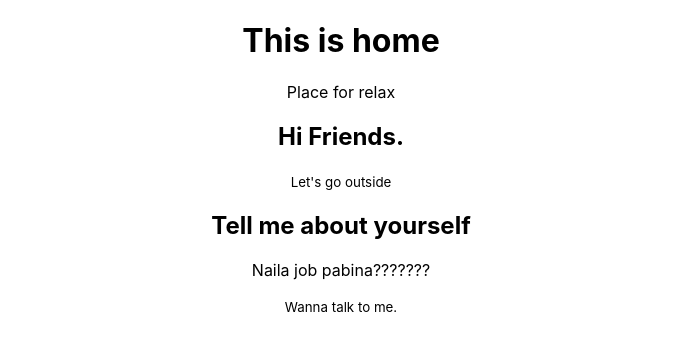
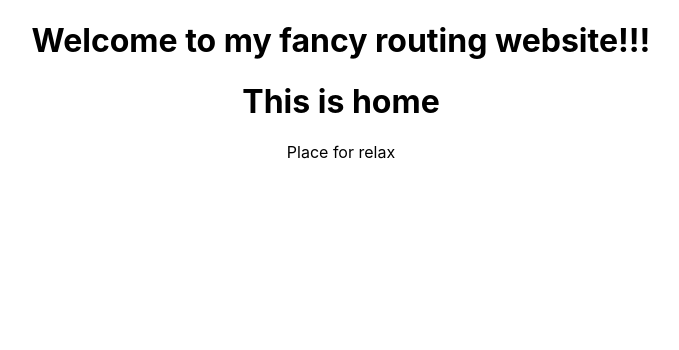
Before and after one commit to Mofazzal-145/react-router, a React (Create React App) app: page / in a window 1280 px wide. Shown: the top 350 px of the page, without its empty margins (299-978 px from the left). Built offline with nearby package versions, Linux system fonts and the light colour scheme.

Commit message:
declaring route

```diff
--- a/src/App.js
+++ b/src/App.js
@@ -1,14 +1,21 @@
+import { Route, Routes } from 'react-router-dom';
 import './App.css';
 import About from './components/About/About';
 import Friends from './components/Friends/Friends';
 import Home from './components/Home/Home';
+import NotFound from './components/NotFound/NotFound';
+
 
 function App() {
   return (
     <div className="App">
-     <Home></Home>
-     <Friends></Friends>
-     <About></About>
+      <h1>Welcome to my fancy routing website!!!</h1>
+      <Routes>
+        <Route path='/' element={<Home></Home>}></Route>
+        <Route path='/friends' element={<Friends></Friends>}></Route>
+        <Route path='/about' element={<About></About>}></Route>
+        <Route path='*' element={<NotFound></NotFound>}></Route>
+      </Routes>
     </div>
   );
 }
--- /dev/null
+++ b/src/components/NotFound/NotFound.js
@@ -0,0 +1,12 @@
+import React from 'react';
+
+const NotFound = () => {
+    return (
+        <div>
+            <h3>The page you are looking for not available</h3>
+            <h5>404</h5>
+        </div>
+    );
+};
+
+export default NotFound;
--- a/src/index.js
+++ b/src/index.js
@@ -3,10 +3,13 @@
 import './index.css';
 import App from './App';
 import reportWebVitals from './reportWebVitals';
+import { BrowserRouter } from 'react-router-dom';
 
 ReactDOM.render(
   <React.StrictMode>
-    <App />
+    <BrowserRouter>
+      <App/>
+    </BrowserRouter>
   </React.StrictMode>,
   document.getElementById('root')
 );
```
